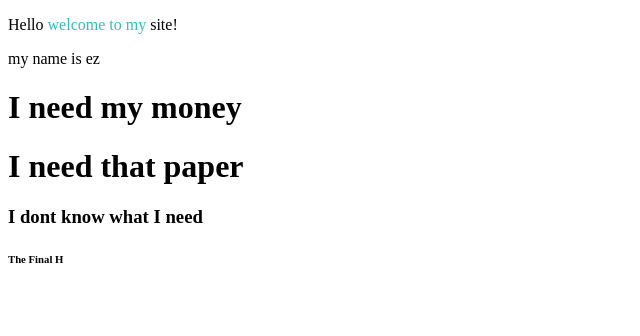
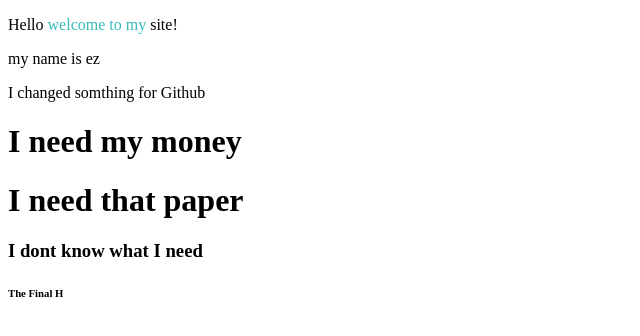
Before and after one commit to ezraadmasum-hub/First-Project, a plain HTML site: page index.html in a window 1280 px wide. Shown: the whole page, without its empty margins (0-640 px from the left). Drawn offline with Linux system fonts and the light colour scheme.

Commit message:
I changed somthing for github

```diff
--- a/index.html
+++ b/index.html
@@ -10,7 +10,7 @@
 <p>Hello <span style="color:rgb(55, 187, 187)">welcome to my</span> site!</p>
 <p>my name is ez </p>
 
-
+<p>I changed somthing for Github </p>
 
 <h1>I need my money</h1>
 <h1>I need that paper</h1>
```
